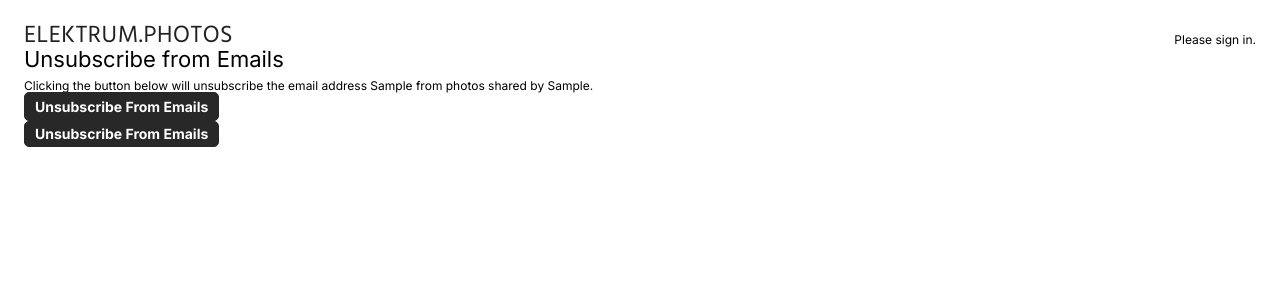
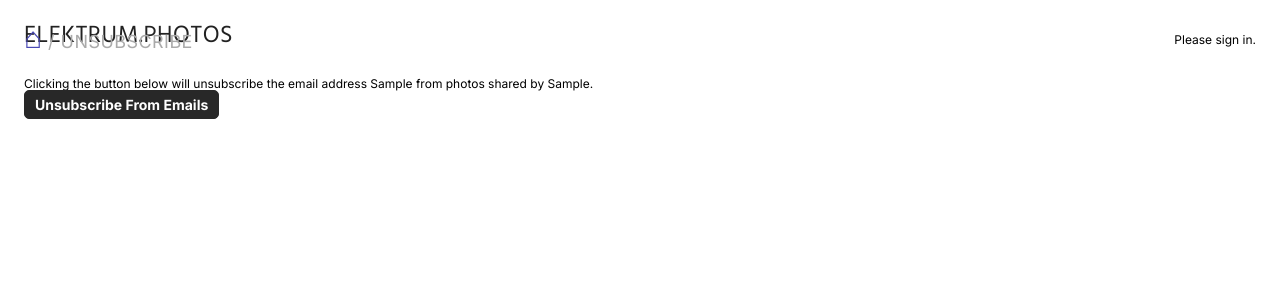
Before and after one commit to ebridges/elektrum, a Django app: template project/emailer/templates/emailer/unsubscribe.html in a window 1280 px wide. Shown: the top 300 px of the page. Run offline with Django 3.2, Linux system fonts and the light colour scheme; the template is opened without the code that fills it: most values are stand-ins (such as "Sample title", 1, 10 or a date in 2020).

Commit message:
add template for unsubscribing

```diff
--- a/project/elektrum/settings.py
+++ b/project/elektrum/settings.py
@@ -88,6 +88,7 @@ TEMPLATES = [
             os.path.join(BASE_DIR, 'users/templates'),
             os.path.join(BASE_DIR, 'media_items/templates'),
             os.path.join(BASE_DIR, 'sharing/templates'),
+            os.path.join(BASE_DIR, 'emailer/templates'),
             os.path.join(BASE_DIR, 'templates'),
         ],
         'APP_DIRS': True,
--- a/project/emailer/templates/emailer/unsubscribe.html
+++ b/project/emailer/templates/emailer/unsubscribe.html
@@ -1,18 +1,21 @@
 {% extends 'base.html' %}
 {% block title %}Unsubscribe{% endblock %}
 
+{% block nav_block %}
+<h2 class="subtitle">
+  <a href="https://elektrum.photos" class="subtitle_link"><span class="nav-home-icon">&#x2302;</span></a> / Unsubscribe
+</h2>
+{% endblock %}
+
 {% block loggedout_content %}
-<h1 class="share-log-header">Unsubscribe from Emails</h1>
-
 {% if unsubscribed %}
-  <p>Email address {{ shared_to }} has been unsubscribed  from photos shared by {{ shared_from }}.</p>
+  <p>Email address {{ shared_to }} has been unsubscribed  from photos shared by {{ shared_by }}.</p>
 {% else %}
-  <p>Clicking the button below will unsubscribe the email address {{ shared_to }} from photos shared by {{ shared_from }}.</p>
+  <p>Clicking the button below will unsubscribe the email address {{ shared_to }} from photos shared by {{ shared_by }}.</p>
   <p>
     <form method="post" action="{% url 'unsubscribe' email_id %}">
       {% csrf_token %}
       <button type="submit" style="border: solid 1px #282828; border-radius: 5px; box-sizing: border-box; cursor: pointer; display: inline-block; font-size: 14px; font-weight: bold; margin: 0; padding: 5px 10px; text-decoration: none; text-transform: capitalize; background-color: #282828; border-color: #282828; color: #ffffff;">Unsubscribe from Emails</button>
     </form>
-    <a href="https://elektrum.photos" target="_blank" style="border: solid 1px #282828; border-radius: 5px; box-sizing: border-box; cursor: pointer; display: inline-block; font-size: 14px; font-weight: bold; margin: 0; padding: 5px 10px; text-decoration: none; text-transform: capitalize; background-color: #282828; border-color: #282828; color: #ffffff;">Unsubscribe from Emails</a></p>
 {% endif %}
 {% endblock %}
```
